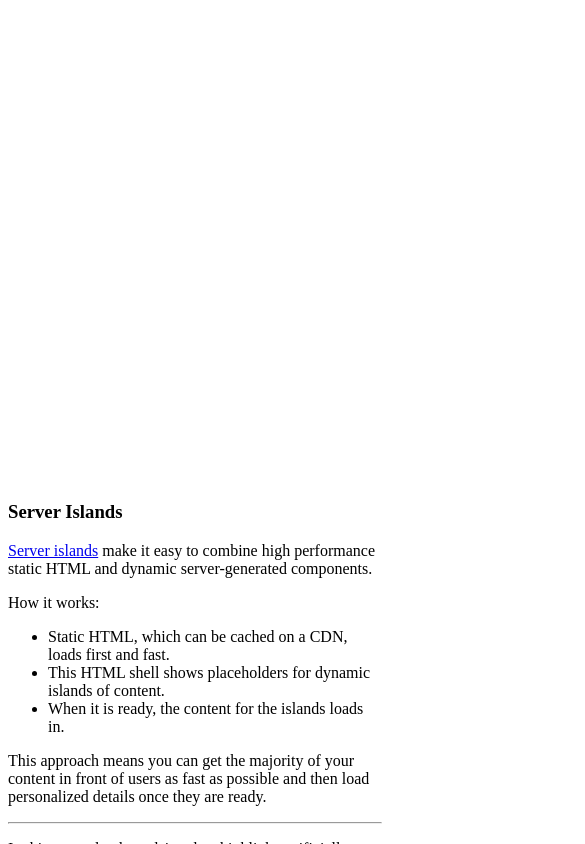
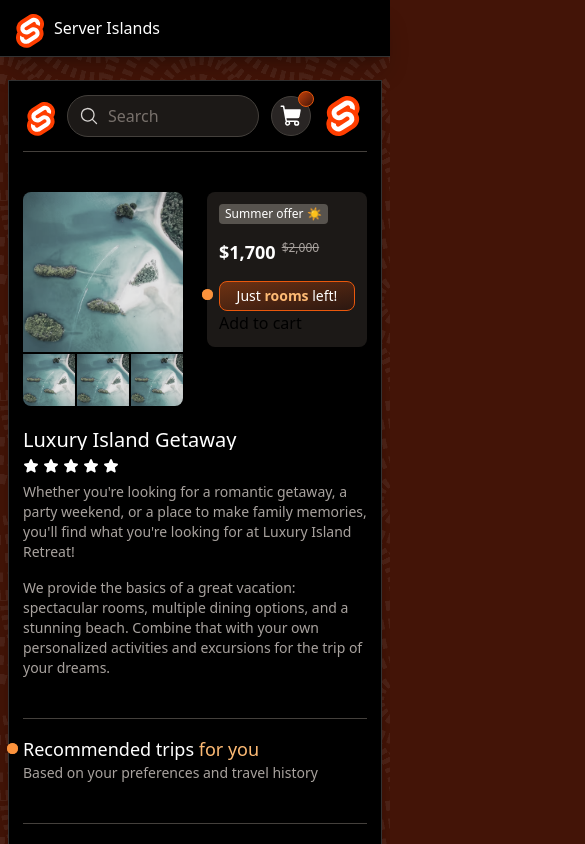
Before and after one commit to paoloricciuti/sveltekit-server-island-demo, a SvelteKit app: page / in a window 390 px wide. Shown: the top 844 px of the page, 585 px wide, since content can reach past the window. Built offline with nearby package versions, Linux system fonts and the light colour scheme.

Commit message:
feat: add tailwind and other details

```diff
--- a/package.json
+++ b/package.json
@@ -15,8 +15,12 @@
 		"@sveltejs/adapter-auto": "^4.0.0",
 		"@sveltejs/kit": "^2.16.0",
 		"@sveltejs/vite-plugin-svelte": "^5.0.0",
+		"@tailwindcss/forms": "^0.5.10",
+		"@tailwindcss/typography": "^0.5.16",
+		"autoprefixer": "^10.4.20",
 		"svelte": "^5.0.0",
 		"svelte-check": "^4.0.0",
+		"tailwindcss": "^3.4.17",
 		"typescript": "^5.0.0",
 		"vite": "^6.0.0"
 	},
--- /dev/null
+++ b/postcss.config.js
@@ -0,0 +1,6 @@
+export default {
+  plugins: {
+    tailwindcss: {},
+    autoprefixer: {}
+  }
+};
--- /dev/null
+++ b/src/app.css
@@ -0,0 +1,3 @@
+@import 'tailwindcss/base';
+@import 'tailwindcss/components';
+@import 'tailwindcss/utilities'
--- a/src/app.html
+++ b/src/app.html
@@ -8,7 +8,7 @@
 	%sveltekit.head%
 </head>
 
-<body data-sveltekit-preload-data="hover">
+<body class="overflow-y-scroll bg-orange-950 bg-[url('/swirl.png')] bg-fixed" data-sveltekit-preload-data="hover">
 	<div style="display: contents">%sveltekit.body%</div>
 </body>
 
--- a/src/islands/CartCount.svelte
+++ b/src/islands/CartCount.svelte
@@ -17,9 +17,9 @@
 <span
 	id="cart-count"
 	hidden={data?.count === 0}
-	class:list={[
+	class={[
 		'[&[hidden]]:hidden',
 		'flex h-4 min-w-4 px-1 items-center justify-center rounded-full text-xs font-bold text-white',
-		'bg-gradient-to-tl from-teal-950 to-teal-700 border border-teal-600',
+		'bg-gradient-to-tl from-orange-950 to-orange-700 border border-orange-600',
 	]}>{data?.count}</span
 >
--- a/src/islands/CustomerReviews.svelte
+++ b/src/islands/CustomerReviews.svelte
@@ -79,7 +79,7 @@
 
 <div class="space-y-6">
 	<div class="text-lg font-medium text-white">
-		<span class="text-teal-300">Selected</span> customer reviews
+		<span class="text-orange-300">Selected</span> customer reviews
 	</div>
 	<div class="space-y-8">
 		{#each data?.reviews ?? [] as { name, stars, review }}
--- a/src/islands/RecommendedProducts.svelte
+++ b/src/islands/RecommendedProducts.svelte
@@ -95,7 +95,7 @@
 <div class="space-y-6">
 	<div>
 		<div class="text-lg font-medium text-white">
-			Recommended trips <span class="text-teal-300">for you</span>
+			Recommended trips <span class="text-orange-300">for you</span>
 		</div>
 		<div class="text-sm text-gray-400">
 			Based on your preferences and travel history
@@ -110,7 +110,7 @@
 							{#if tag}
 								<div class="absolute left-2 top-2 z-10 flex">
 									<div
-										class="rounded bg-gray-950/60 bg-gradient-to-tl from-teal-950/40 to-teal-600/40 border border-teal-600 px-1.5 text-xs font-medium leading-5 text-white"
+										class="rounded bg-gray-950/60 bg-gradient-to-tl from-orange-950/40 to-orange-600/40 border border-orange-600 px-1.5 text-xs font-medium leading-5 text-white"
 									>
 										{tag}
 									</div>
@@ -126,7 +126,7 @@
 							/>
 						</div>
 						<div
-							class="truncate text-sm font-medium text-white group-hover:text-teal-300"
+							class="truncate text-sm font-medium text-white group-hover:text-orange-300"
 						>
 							{title}
 						</div>
@@ -134,7 +134,7 @@
 						<div class="flex gap-x-1.5 items-center">
 							{#if discount}
 								<div
-									class="hidden sm:block px-2 rounded-full text-sm font-bold leading-snug bg-gradient-to-tl from-teal-950/40 to-teal-600/40 border border-teal-600"
+									class="text-white hidden sm:block px-2 rounded-full text-sm font-bold leading-snug bg-gradient-to-tl from-orange-950/40 to-orange-600/40 border border-orange-600"
 								>
 									{discount}
 								</div>
@@ -144,7 +144,7 @@
 									class={[
 										'text-lg font-bold leading-snug',
 										discount
-											? 'text-teal-300'
+											? 'text-orange-300'
 											: 'text-white',
 									]}
 								>
@@ -160,7 +160,7 @@
 							{/if}
 						</div>
 						{#if cta}
-							<div class="text-sm text-teal-300">{cta}</div>
+							<div class="text-sm text-orange-300">{cta}</div>
 						{/if}
 					</div>
 				</div>
--- a/src/islands/RoomAvailability.svelte
+++ b/src/islands/RoomAvailability.svelte
@@ -14,9 +14,9 @@
 </script>
 
 <p
-	class="text-white bg-gradient-to-tl from-teal-950/40 to-teal-600/40 border border-teal-600 rounded-lg text-center p-1"
+	class="text-white bg-gradient-to-tl from-orange-950/40 to-orange-600/40 border border-orange-600 rounded-lg text-center p-1"
 >
-	Just <strong class="font-bold text-teal-300"
+	Just <strong class="font-bold text-orange-300"
 		>{data?.rooms_remaining} rooms</strong
 	>
 	left!
--- a/src/lib/Stars.svelte
+++ b/src/lib/Stars.svelte
@@ -10,7 +10,7 @@
 			viewBox="0 0 256 256"
 			fill="currentColor"
 			aria-hidden="true"
-			class:list={['w-4', i < stars ? 'text-white' : 'text-gray-500']}
+			class={['w-4', i < stars ? 'text-white' : 'text-gray-500']}
 		>
 			<path
 				d="m234.29 114.85l-45 38.83L203 211.75a16.4 16.4 0 0 1-24.5 17.82L128 198.49l-50.53 31.08A16.4 16.4 0 0 1 53 211.75l13.76-58.07l-45-38.83A16.46 16.46 0 0 1 31.08 86l59-4.76l22.76-55.08a16.36 16.36 0 0 1 30.27 0l22.75 55.08l59 4.76a16.46 16.46 0 0 1 9.37 28.86Z"
--- /dev/null
+++ b/src/routes/+layout.svelte
@@ -0,0 +1,6 @@
+<script lang="ts">
+	import '../app.css';
+	let { children } = $props();
+</script>
+
+{@render children()}
--- a/src/routes/+page.svelte
+++ b/src/routes/+page.svelte
@@ -16,19 +16,17 @@
 		<div class="group flex w-full items-center gap-x-2.5">
 			<div class="h-7 w-7">
 				<svg
-					viewBox="-30 -20 143 180"
-					fill="none"
+					viewBox="0 0 256 308"
 					xmlns="http://www.w3.org/2000/svg"
+					preserveAspectRatio="xMidYMid"
+					><path
+						d="M239.682 40.707C211.113-.182 154.69-12.301 113.895 13.69L42.247 59.356a82.198 82.198 0 0 0-37.135 55.056 86.566 86.566 0 0 0 8.536 55.576 82.425 82.425 0 0 0-12.296 30.719 87.596 87.596 0 0 0 14.964 66.244c28.574 40.893 84.997 53.007 125.787 27.016l71.648-45.664a82.182 82.182 0 0 0 37.135-55.057 86.601 86.601 0 0 0-8.53-55.577 82.409 82.409 0 0 0 12.29-30.718 87.573 87.573 0 0 0-14.963-66.244"
+						fill="#FF3E00"
+					/><path
+						d="M106.889 270.841c-23.102 6.007-47.497-3.036-61.103-22.648a52.685 52.685 0 0 1-9.003-39.85 49.978 49.978 0 0 1 1.713-6.693l1.35-4.115 3.671 2.697a92.447 92.447 0 0 0 28.036 14.007l2.663.808-.245 2.659a16.067 16.067 0 0 0 2.89 10.656 17.143 17.143 0 0 0 18.397 6.828 15.786 15.786 0 0 0 4.403-1.935l71.67-45.672a14.922 14.922 0 0 0 6.734-9.977 15.923 15.923 0 0 0-2.713-12.011 17.156 17.156 0 0 0-18.404-6.832 15.78 15.78 0 0 0-4.396 1.933l-27.35 17.434a52.298 52.298 0 0 1-14.553 6.391c-23.101 6.007-47.497-3.036-61.101-22.649a52.681 52.681 0 0 1-9.004-39.849 49.428 49.428 0 0 1 22.34-33.114l71.664-45.677a52.218 52.218 0 0 1 14.563-6.398c23.101-6.007 47.497 3.036 61.101 22.648a52.685 52.685 0 0 1 9.004 39.85 50.559 50.559 0 0 1-1.713 6.692l-1.35 4.116-3.67-2.693a92.373 92.373 0 0 0-28.037-14.013l-2.664-.809.246-2.658a16.099 16.099 0 0 0-2.89-10.656 17.143 17.143 0 0 0-18.398-6.828 15.786 15.786 0 0 0-4.402 1.935l-71.67 45.674a14.898 14.898 0 0 0-6.73 9.975 15.9 15.9 0 0 0 2.709 12.012 17.156 17.156 0 0 0 18.404 6.832 15.841 15.841 0 0 0 4.402-1.935l27.345-17.427a52.147 52.147 0 0 1 14.552-6.397c23.101-6.006 47.497 3.037 61.102 22.65a52.681 52.681 0 0 1 9.003 39.848 49.453 49.453 0 0 1-22.34 33.12l-71.664 45.673a52.218 52.218 0 0 1-14.563 6.398"
+						fill="#FFF"
+					/></svg
 				>
-					<path
-						d="M27.5893 91.1365C22.7555 86.7178 21.3443 77.4335 23.3583 70.7072C26.8503 74.948 31.6888 76.2914 36.7005 77.0497C44.4374 78.2199 52.0358 77.7822 59.2231 74.2459C60.0453 73.841 60.8052 73.3027 61.7036 72.7574C62.378 74.714 62.5535 76.6892 62.3179 78.6996C61.7452 83.5957 59.3086 87.3778 55.4332 90.2448C53.8835 91.3916 52.2437 92.4167 50.6432 93.4979C45.7262 96.8213 44.3959 100.718 46.2435 106.386C46.2874 106.525 46.3267 106.663 46.426 107C43.9155 105.876 42.0817 104.24 40.6844 102.089C39.2086 99.8193 38.5065 97.3081 38.4696 94.5909C38.4511 93.2686 38.4511 91.9345 38.2733 90.6309C37.8391 87.4527 36.3471 86.0297 33.5364 85.9478C30.6518 85.8636 28.37 87.6469 27.7649 90.4554C27.7187 90.6707 27.6517 90.8837 27.5847 91.1341L27.5893 91.1365Z"
-						fill="white"
-					></path>
-					<path
-						d="M0 69.5866C0 69.5866 14.3139 62.6137 28.6678 62.6137L39.4901 29.1204C39.8953 27.5007 41.0783 26.3999 42.4139 26.3999C43.7495 26.3999 44.9325 27.5007 45.3377 29.1204L56.1601 62.6137C73.1601 62.6137 84.8278 69.5866 84.8278 69.5866C84.8278 69.5866 60.5145 3.35233 60.467 3.21944C59.7692 1.2612 58.5911 0 57.0029 0H27.8274C26.2392 0 25.1087 1.2612 24.3634 3.21944C24.3108 3.34983 0 69.5866 0 69.5866Z"
-						fill="white"
-					></path>
-				</svg>
 			</div>
 			<h3 class="text-white">Server Islands</h3>
 		</div>
@@ -72,7 +70,7 @@
 				<hr />
 
 				<p class="text-gray-400">
-					In this example, the <span class="font-bold text-teal-300"
+					In this example, the <span class="font-bold text-orange-300"
 						>pulsing dots</span
 					> highlight artificially delayed responses to demonstrate the
 					technique:
@@ -91,7 +89,9 @@
 				This demo is inspired by the Next.js <a
 					href="https://www.partialprerendering.com/"
 					>Partial Prerendering</a
-				> demo.
+				>
+				demo and completely stolen and adapted from Astro
+				<a href="https://server-islands.com/">Server Island</a>.
 			</p>
 		</div>
 	</div>
@@ -108,19 +108,17 @@
 					<div class="flex gap-x-3 items-center">
 						<div class="h-7 w-7">
 							<svg
-								viewBox="0 0 90 113"
-								fill="none"
+								viewBox="0 0 256 308"
 								xmlns="http://www.w3.org/2000/svg"
+								preserveAspectRatio="xMidYMid"
+								><path
+									d="M239.682 40.707C211.113-.182 154.69-12.301 113.895 13.69L42.247 59.356a82.198 82.198 0 0 0-37.135 55.056 86.566 86.566 0 0 0 8.536 55.576 82.425 82.425 0 0 0-12.296 30.719 87.596 87.596 0 0 0 14.964 66.244c28.574 40.893 84.997 53.007 125.787 27.016l71.648-45.664a82.182 82.182 0 0 0 37.135-55.057 86.601 86.601 0 0 0-8.53-55.577 82.409 82.409 0 0 0 12.29-30.718 87.573 87.573 0 0 0-14.963-66.244"
+									fill="#FF3E00"
+								/><path
+									d="M106.889 270.841c-23.102 6.007-47.497-3.036-61.103-22.648a52.685 52.685 0 0 1-9.003-39.85 49.978 49.978 0 0 1 1.713-6.693l1.35-4.115 3.671 2.697a92.447 92.447 0 0 0 28.036 14.007l2.663.808-.245 2.659a16.067 16.067 0 0 0 2.89 10.656 17.143 17.143 0 0 0 18.397 6.828 15.786 15.786 0 0 0 4.403-1.935l71.67-45.672a14.922 14.922 0 0 0 6.734-9.977 15.923 15.923 0 0 0-2.713-12.011 17.156 17.156 0 0 0-18.404-6.832 15.78 15.78 0 0 0-4.396 1.933l-27.35 17.434a52.298 52.298 0 0 1-14.553 6.391c-23.101 6.007-47.497-3.036-61.101-22.649a52.681 52.681 0 0 1-9.004-39.849 49.428 49.428 0 0 1 22.34-33.114l71.664-45.677a52.218 52.218 0 0 1 14.563-6.398c23.101-6.007 47.497 3.036 61.101 22.648a52.685 52.685 0 0 1 9.004 39.85 50.559 50.559 0 0 1-1.713 6.692l-1.35 4.116-3.67-2.693a92.373 92.373 0 0 0-28.037-14.013l-2.664-.809.246-2.658a16.099 16.099 0 0 0-2.89-10.656 17.143 17.143 0 0 0-18.398-6.828 15.786 15.786 0 0 0-4.402 1.935l-71.67 45.674a14.898 14.898 0 0 0-6.73 9.975 15.9 15.9 0 0 0 2.709 12.012 17.156 17.156 0 0 0 18.404 6.832 15.841 15.841 0 0 0 4.402-1.935l27.345-17.427a52.147 52.147 0 0 1 14.552-6.397c23.101-6.006 47.497 3.037 61.102 22.65a52.681 52.681 0 0 1 9.003 39.848 49.453 49.453 0 0 1-22.34 33.12l-71.664 45.673a52.218 52.218 0 0 1-14.563 6.398"
+									fill="#FFF"
+								/></svg
 							>
-								<path
-									d="M27.5893 91.1365C22.7555 86.7178 21.3443 77.4335 23.3583 70.7072C26.8503 74.948 31.6888 76.2914 36.7005 77.0497C44.4374 78.2199 52.0358 77.7822 59.2231 74.2459C60.0453 73.841 60.8052 73.3027 61.7036 72.7574C62.378 74.714 62.5535 76.6892 62.3179 78.6996C61.7452 83.5957 59.3086 87.3778 55.4332 90.2448C53.8835 91.3916 52.2437 92.4167 50.6432 93.4979C45.7262 96.8213 44.3959 100.718 46.2435 106.386C46.2874 106.525 46.3267 106.663 46.426 107C43.9155 105.876 42.0817 104.24 40.6844 102.089C39.2086 99.8193 38.5065 97.3081 38.4696 94.5909C38.4511 93.2686 38.4511 91.9345 38.2733 90.6309C37.8391 87.4527 36.3471 86.0297 33.5364 85.9478C30.6518 85.8636 28.37 87.6469 27.7649 90.4554C27.7187 90.6707 27.6517 90.8837 27.5847 91.1341L27.5893 91.1365Z"
-									fill="white"
-								></path>
-								<path
-									d="M0 69.5866C0 69.5866 14.3139 62.6137 28.6678 62.6137L39.4901 29.1204C39.8953 27.5007 41.0783 26.3999 42.4139 26.3999C43.7495 26.3999 44.9325 27.5007 45.3377 29.1204L56.1601 62.6137C73.1601 62.6137 84.8278 69.5866 84.8278 69.5866C84.8278 69.5866 60.5145 3.35233 60.467 3.21944C59.7692 1.2612 58.5911 0 57.0029 0H27.8274C26.2392 0 25.1087 1.2612 24.3634 3.21944C24.3108 3.34983 0 69.5866 0 69.5866Z"
-									fill="white"
-								></path>
-							</svg>
 						</div>
 						<div class="relative flex-1">
 							<div
@@ -176,16 +174,20 @@
 								</CartCount>
 							</div>
 						</div>
-						<img
-							alt="User"
-							fetchpriority="high"
+						<svg
+							viewBox="0 0 256 308"
 							width="40"
 							height="40"
-							decoding="async"
-							class="rounded-full h-10 object-cover border border-white/30 grayscale"
-							style="color:transparent"
-							src={userImg}
-						/>
+							xmlns="http://www.w3.org/2000/svg"
+							preserveAspectRatio="xMidYMid"
+							><path
+								d="M239.682 40.707C211.113-.182 154.69-12.301 113.895 13.69L42.247 59.356a82.198 82.198 0 0 0-37.135 55.056 86.566 86.566 0 0 0 8.536 55.576 82.425 82.425 0 0 0-12.296 30.719 87.596 87.596 0 0 0 14.964 66.244c28.574 40.893 84.997 53.007 125.787 27.016l71.648-45.664a82.182 82.182 0 0 0 37.135-55.057 86.601 86.601 0 0 0-8.53-55.577 82.409 82.409 0 0 0 12.29-30.718 87.573 87.573 0 0 0-14.963-66.244"
+								fill="#FF3E00"
+							/><path
+								d="M106.889 270.841c-23.102 6.007-47.497-3.036-61.103-22.648a52.685 52.685 0 0 1-9.003-39.85 49.978 49.978 0 0 1 1.713-6.693l1.35-4.115 3.671 2.697a92.447 92.447 0 0 0 28.036 14.007l2.663.808-.245 2.659a16.067 16.067 0 0 0 2.89 10.656 17.143 17.143 0 0 0 18.397 6.828 15.786 15.786 0 0 0 4.403-1.935l71.67-45.672a14.922 14.922 0 0 0 6.734-9.977 15.923 15.923 0 0 0-2.713-12.011 17.156 17.156 0 0 0-18.404-6.832 15.78 15.78 0 0 0-4.396 1.933l-27.35 17.434a52.298 52.298 0 0 1-14.553 6.391c-23.101 6.007-47.497-3.036-61.101-22.649a52.681 52.681 0 0 1-9.004-39.849 49.428 49.428 0 0 1 22.34-33.114l71.664-45.677a52.218 52.218 0 0 1 14.563-6.398c23.101-6.007 47.497 3.036 61.101 22.648a52.685 52.685 0 0 1 9.004 39.85 50.559 50.559 0 0 1-1.713 6.692l-1.35 4.116-3.67-2.693a92.373 92.373 0 0 0-28.037-14.013l-2.664-.809.246-2.658a16.099 16.099 0 0 0-2.89-10.656 17.143 17.143 0 0 0-18.398-6.828 15.786 15.786 0 0 0-4.402 1.935l-71.67 45.674a14.898 14.898 0 0 0-6.73 9.975 15.9 15.9 0 0 0 2.709 12.012 17.156 17.156 0 0 0 18.404 6.832 15.841 15.841 0 0 0 4.402-1.935l27.345-17.427a52.147 52.147 0 0 1 14.552-6.397c23.101-6.006 47.497 3.037 61.102 22.65a52.681 52.681 0 0 1 9.003 39.848 49.453 49.453 0 0 1-22.34 33.12l-71.664 45.673a52.218 52.218 0 0 1-14.563 6.398"
+								fill="#FFF"
+							/></svg
+						>
 					</div>
 				</aside>
 				<main class="space-y-8 lg:space-y-14">
@@ -256,10 +258,10 @@
 									<div class="absolute -left-[17px] top-2">
 										<span class="flex h-[11px] w-[11px]">
 											<span
-												class="absolute inline-flex h-full w-full animate-ping rounded-full bg-teal-400 opacity-75"
+												class="absolute inline-flex h-full w-full animate-ping rounded-full bg-orange-400 opacity-75"
 											></span>
 											<span
-												class="relative inline-flex h-[11px] w-[11px] rounded-full bg-teal-400"
+												class="relative inline-flex h-[11px] w-[11px] rounded-full bg-orange-400"
 											></span>
 										</span>
 									</div>
@@ -268,7 +270,7 @@
 									<RoomAvailability>
 										{#snippet fallback()}
 											<div
-												class="text-sm text-center border border-transparent p-1 text-teal-300"
+												class="text-sm text-center border border-transparent p-1 text-orange-300"
 											>
 												<span class="space-x-0.5">
 													<span
@@ -324,9 +326,9 @@
 							<div class="absolute -left-4 top-2">
 								<span class="flex h-[11px] w-[11px]"
 									><span
-										class="absolute inline-flex h-full w-full animate-ping rounded-full bg-teal-400 opacity-75"
+										class="absolute inline-flex h-full w-full animate-ping rounded-full bg-orange-400 opacity-75"
 									></span><span
-										class="relative inline-flex h-[11px] w-[11px] rounded-full bg-teal-400"
+										class="relative inline-flex h-[11px] w-[11px] rounded-full bg-orange-400"
 									></span></span
 								>
 							</div>
@@ -429,9 +431,9 @@
 							<div class="absolute -left-4 top-2">
 								<span class="flex h-[11px] w-[11px]"
 									><span
-										class="absolute inline-flex h-full w-full animate-ping rounded-full bg-teal-400 opacity-75"
+										class="absolute inline-flex h-full w-full animate-ping rounded-full bg-orange-400 opacity-75"
 									></span><span
-										class="relative inline-flex h-[11px] w-[11px] rounded-full bg-teal-400"
+										class="relative inline-flex h-[11px] w-[11px] rounded-full bg-orange-400"
 									></span></span
 								>
 							</div>
--- /dev/null
+++ b/tailwind.config.ts
@@ -0,0 +1,40 @@
+import forms from '@tailwindcss/forms';
+import typography from '@tailwindcss/typography';
+import colors from 'tailwindcss/colors';
+
+export default {
+	content: [
+		'./src/**/*.{astro,html,js,jsx,md,mdx,svelte,ts,tsx,vue}',
+		'./src/**/*.{html,js,svelte,ts}',
+	],
+	future: {
+		hoverOnlyWhenSupported: true,
+	},
+	theme: {
+		extend: {
+			colors: {
+				gray: colors.stone,
+			},
+			keyframes: () => ({
+				loading: {
+					'0%': {
+						opacity: '.2',
+					},
+					'20%': {
+						opacity: '1',
+						transform: 'translateX(1px)',
+					},
+					to: {
+						opacity: '.2',
+					},
+				},
+				shimmer: {
+					'100%': {
+						transform: 'translateX(100%)',
+					},
+				},
+			}),
+		},
+	},
+	plugins: [typography, forms],
+};
```
Also changed, not shown: static/swirl.png (added), 1 other file (tests, documents, lock files or other folders).
